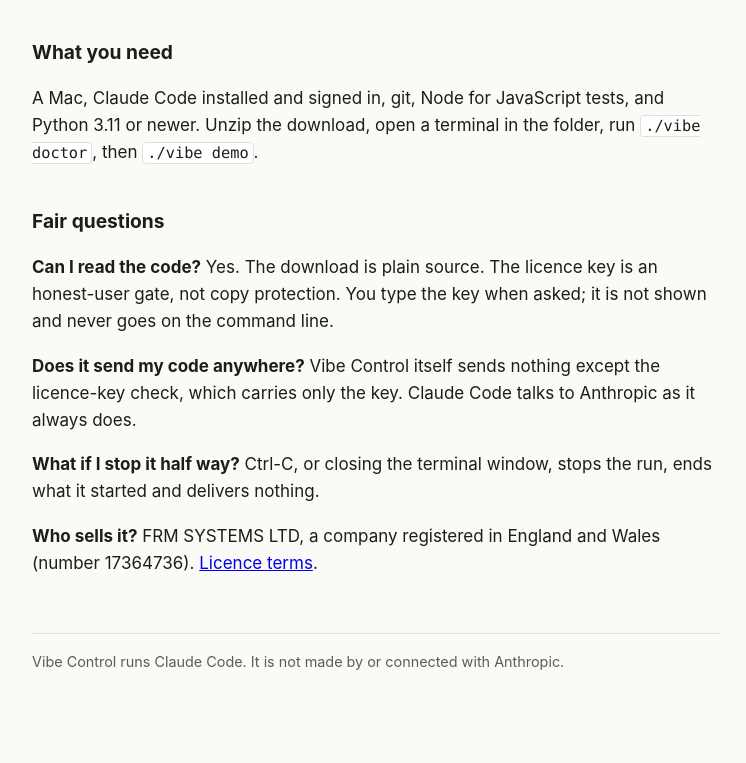
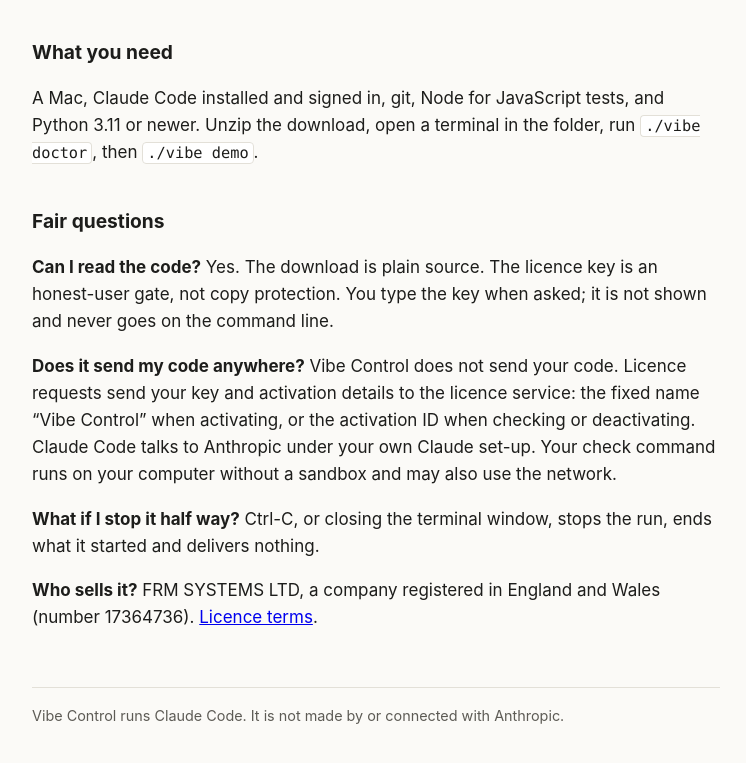
Before and after one commit to ben2harwood-lgtm/vibe-control, a plain HTML site: page index.html in a window 1280 px wide. Shown: the part 2115-2878 px from the top of the page, without its empty margins (264-1010 px from the left). Drawn offline with Linux system fonts and the light colour scheme.

Commit message:
Correct what the licence check sends
Co-Authored-By: Claude Opus 5.5 <noreply@anthropic.com>

```diff
--- a/index.html
+++ b/index.html
@@ -80,7 +80,7 @@ footer { margin-top: 56px; padding-top: 16px; border-top: 1px solid var(--line);
 
 <h2>Fair questions</h2>
 <p><strong>Can I read the code?</strong> Yes. The download is plain source. The licence key is an honest-user gate, not copy protection. You type the key when asked; it is not shown and never goes on the command line.</p>
-<p><strong>Does it send my code anywhere?</strong> Vibe Control itself sends nothing except the licence-key check, which carries only the key. Claude Code talks to Anthropic as it always does.</p>
+<p><strong>Does it send my code anywhere?</strong> Vibe Control does not send your code. Licence requests send your key and activation details to the licence service: the fixed name “Vibe Control” when activating, or the activation ID when checking or deactivating. Claude Code talks to Anthropic under your own Claude set-up. Your check command runs on your computer without a sandbox and may also use the network.</p>
 <p><strong>What if I stop it half way?</strong> Ctrl-C, or closing the terminal window, stops the run, ends what it started and delivers nothing.</p>
 <p><strong>Who sells it?</strong> FRM SYSTEMS LTD, a company registered in England and Wales (number 17364736). <a href="LICENCE.txt">Licence terms</a>.</p>
 
```
